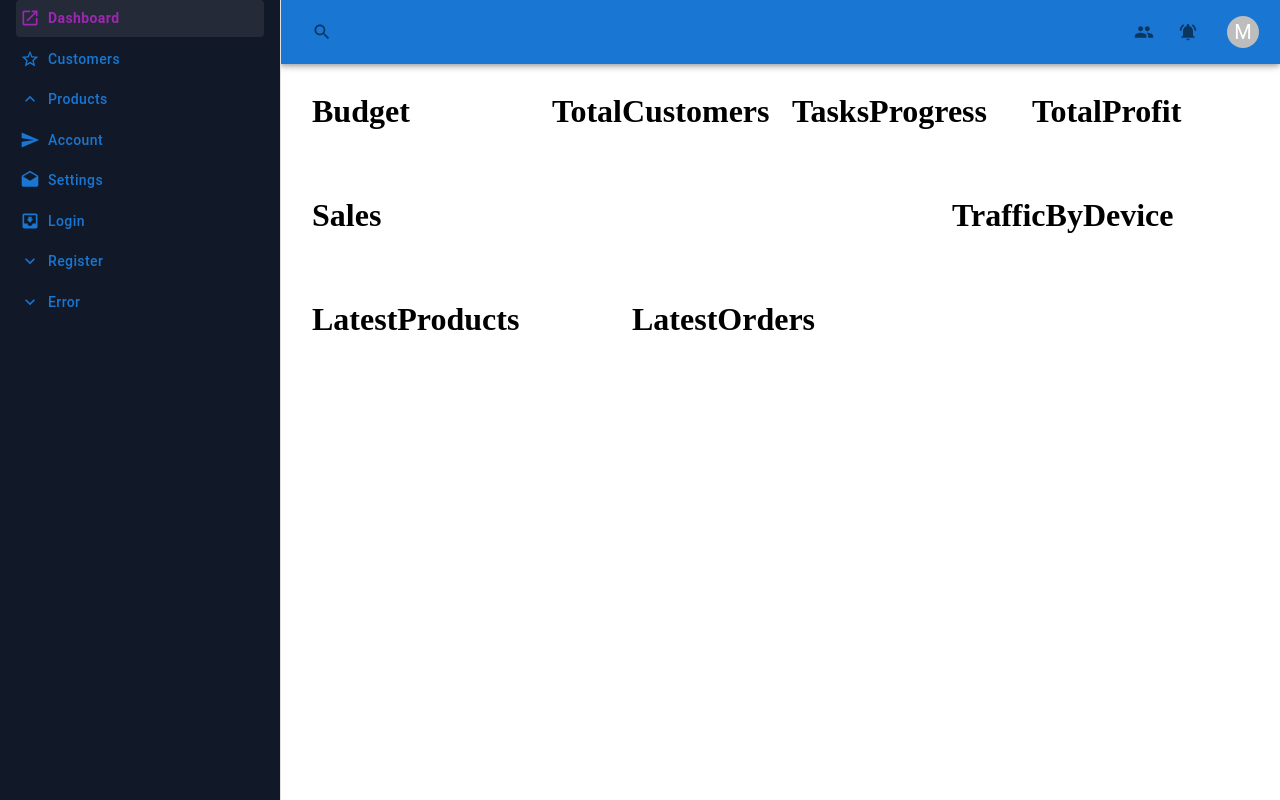
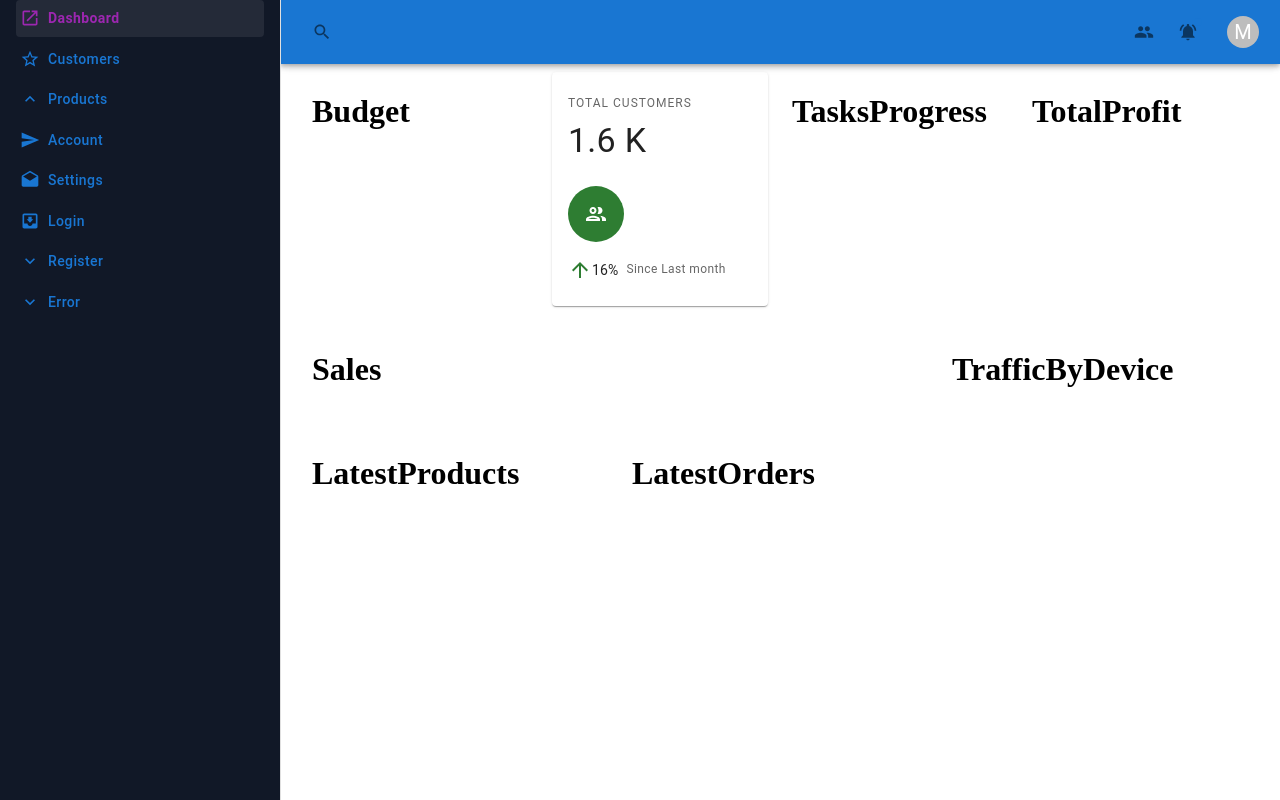
Before and after one commit to LeoD-E1/my-dashboard, a React (Create React App) app: page /dashboard in a window 1280 px wide. Built offline with nearby package versions, Linux system fonts and the light colour scheme.

Commit message:
new template for cards

```diff
--- /dev/null
+++ b/src/components/Card.tsx
@@ -0,0 +1,88 @@
+import React from 'react'
+import { Avatar, Box, Card, CardContent, Grid, Typography } from '@mui/material';
+// import CircleIcon from '@mui/icons-material/Circle';
+import {ArrowUpward, ArrowDownward, Circle} from '@mui/icons-material';
+import  * as MuiIcons from "@mui/icons-material"
+
+type CardProps = {
+  icon?: keyof typeof MuiIcons,
+  title: string,
+  quantity: { number: number, unit: string },
+  situation: { move: 'up' | 'down', percentage: string, description: string },
+}
+
+const CardTemplate = (props: CardProps) => {
+  const { icon, title, quantity, situation} = props;
+  return (
+    <Card {...props}>
+    <CardContent>
+      <Grid
+        container
+        spacing={3}
+        sx={{ justifyContent: 'space-between' }}
+      >
+        <Grid item>
+          <Typography
+            color="textSecondary"
+            gutterBottom
+            variant="overline"
+          >
+           {title}
+          </Typography>
+          <Typography
+            color="textPrimary"
+            variant="h4"
+          >
+            {quantity.number} {quantity.unit}
+          </Typography>
+        </Grid>
+        <Grid item>
+
+          <Avatar
+            sx={{
+              backgroundColor: 'success.main',
+              height: 56,
+              width: 56
+            }}
+          >
+            {icon ? (
+              <Box
+                component={MuiIcons[icon]}
+                color="inherit"
+              />
+
+            ) : <Circle />}
+          </Avatar>
+        </Grid>
+      </Grid>
+      <Box
+        sx={{
+          alignItems: 'center',
+          display: 'flex',
+          pt: 2
+        }}
+      >
+        {
+          situation.move === 'up' ? <ArrowUpward color="success" /> : <ArrowDownward color="error" />
+        }
+        <Typography
+          variant="body2"
+          sx={{
+            mr: 1
+          }}
+        >
+          {situation.percentage}
+        </Typography>
+        <Typography
+          color="textSecondary"
+          variant="caption"
+        >
+          {situation.description}
+        </Typography>
+      </Box>
+    </CardContent>
+  </Card>
+  )
+}
+
+export default CardTemplate
--- a/src/views/UserLoggedIn/Dashboard/Dashboard.tsx
+++ b/src/views/UserLoggedIn/Dashboard/Dashboard.tsx
@@ -1,9 +1,8 @@
-import React, {useState} from "react";
-import Sidebar from "./components/Sidebar";
+
 import { Box, Container, Grid } from '@mui/material';
-import { styled } from '@mui/material/styles';
 import DashboardLayout from './components/DashboardLayout';
 // import { DashboardNavbar } from './dashboard-navbar';
+import TotalCustomers from './components/TotalCustomers'
 
 const Dashboard = () => (
   <>
@@ -36,8 +35,7 @@ const Dashboard = () => (
             sm={6}
             xs={12}
           >
-            {/* <TotalCustomers /> */}
-            <h1>TotalCustomers</h1>
+            <TotalCustomers />
           </Grid>
           <Grid
             item
--- /dev/null
+++ b/src/views/UserLoggedIn/Dashboard/components/TotalCustomers.tsx
@@ -0,0 +1,17 @@
+
+import CardTemplate from "components/Card";
+
+const TotalCustomers = () => (
+  <CardTemplate
+    icon={"PeopleOutlined"}
+    title={"Total Customers"}
+    quantity={{ number: 1.6, unit: "K" }}
+    situation={{
+      move: "up",
+      percentage: "16%",
+      description: "Since Last month",
+    }}
+  />
+);
+
+export default TotalCustomers;
```
